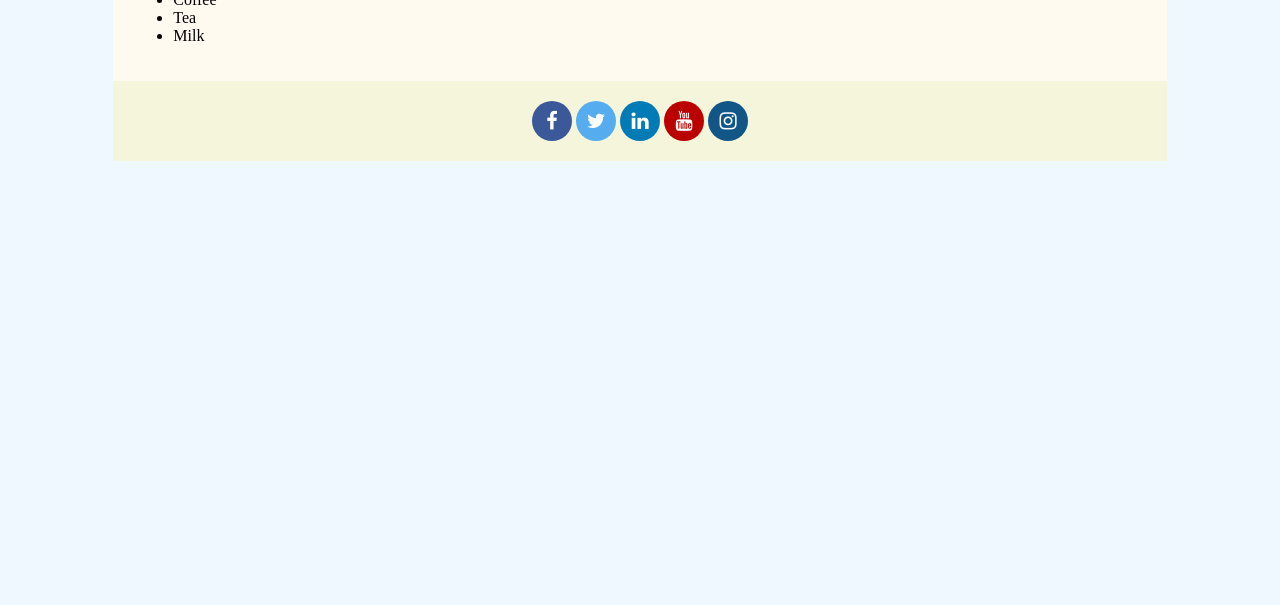
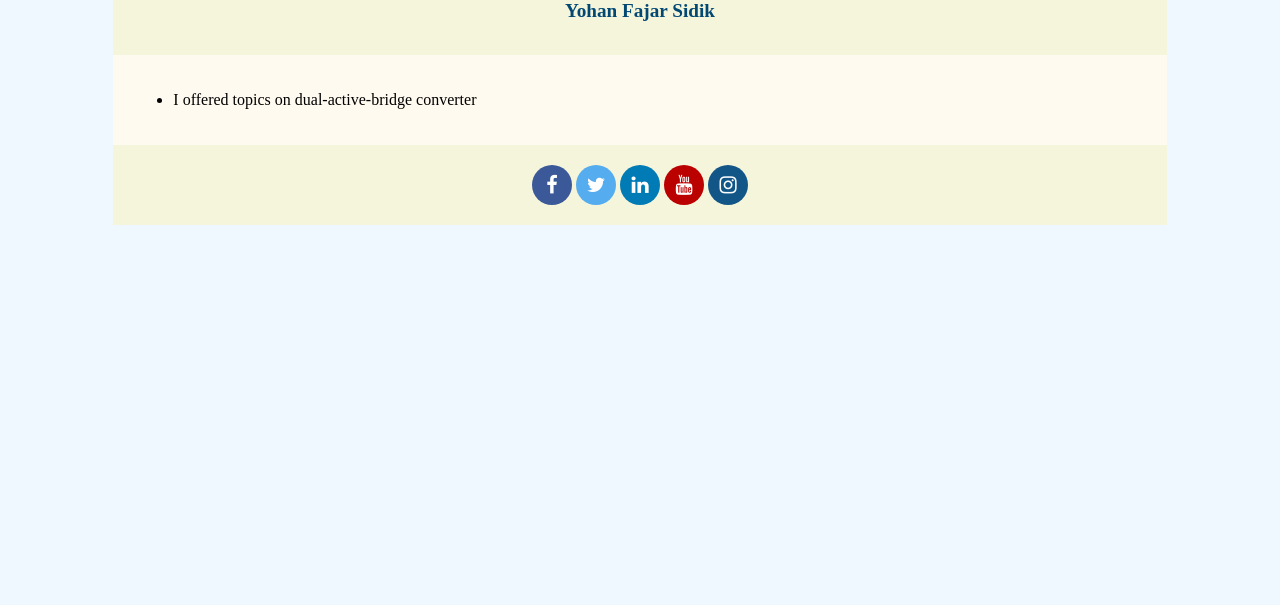
Before and after one commit to Dr-Sidik/dr-sidik.github.io, a plain HTML site: page index.html in a window 1280 px wide. Shown: the part 195-800 px from the top of the page. Drawn offline with Linux system fonts and the light colour scheme.

Commit message:
Update index.html

```diff
--- a/index.html
+++ b/index.html
@@ -17,7 +17,7 @@
     <div class="container">
         <header class="header">
             <div class="center">
-                <img class="profile_picture" src="./assets/images/pas-foto-yohan-fajar-sidik-2021.png">
+                <img class="profile_picture" src="./pas-foto-yohan-fajar-sidik-2021.png">
             </div>
             <h1> Yohan Fajar Sidik </h1>
         </header>
@@ -25,9 +25,7 @@
         <main class="main">
             <div>
               <ul>
-                <li>Coffee</li>
-                <li>Tea</li>
-                <li>Milk</li>
+                <li> I offered topics on dual-active-bridge converter
               </ul>
             </div>
         </main>
```
